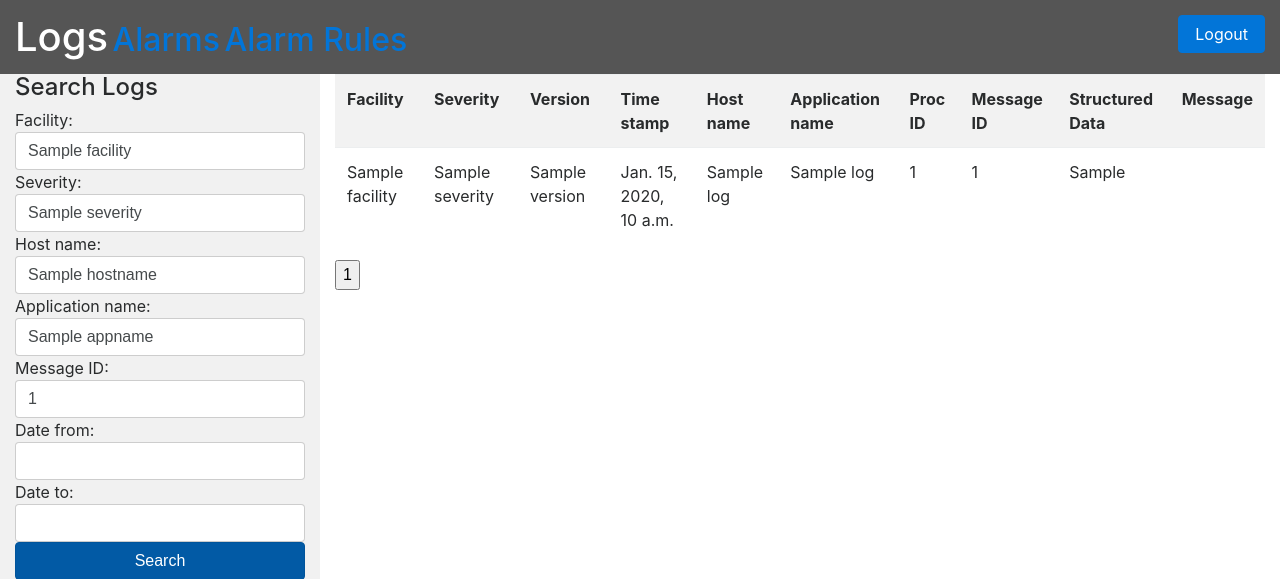
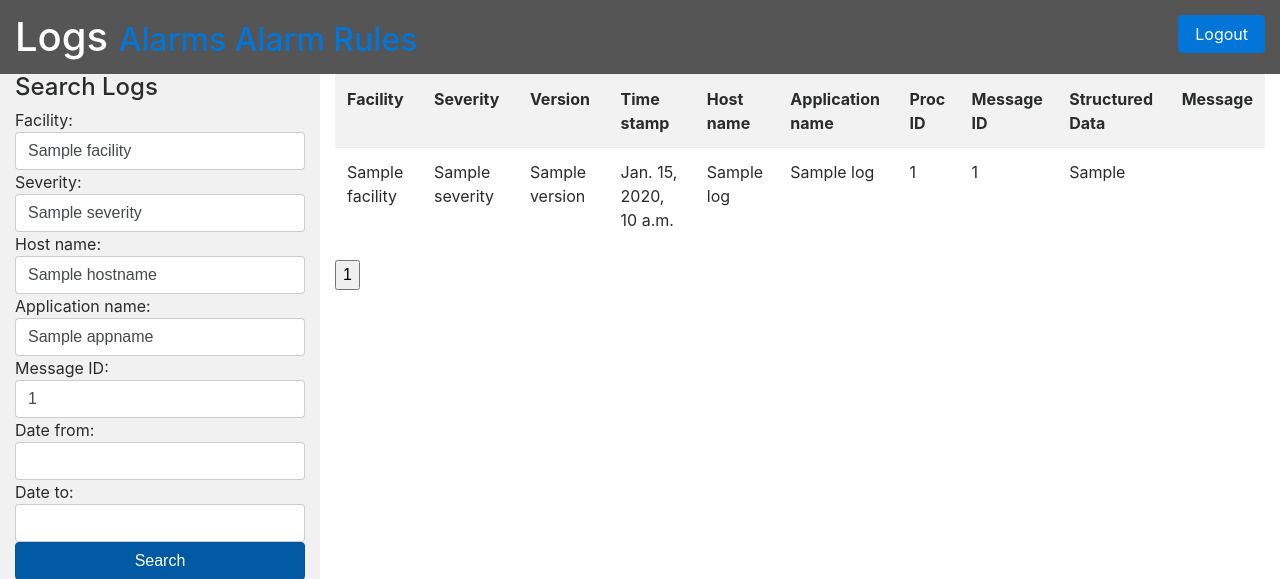
Before and after one commit to DaraYo/SIEM, a Django app: template Server/siemServer/logService/templates/logService/allLogs.html in a window 1280 px wide. Shown: the top 579 px of the page. Run offline with Django 3.2, Linux system fonts and the light colour scheme; a user stored in the database is signed in; tables that the repository leaves empty hold one stand-in row (values such as "Sample post"); the template is opened without the code that fills it: most values are stand-ins (such as "Sample title", 1, 10 or a date in 2020); data that the repository does not hold is empty; parts of the project's set-up code (start-up, migrations or seed data) failed here and were passed over; some libraries are stand-ins or nearby versions.

Commit message:
Sredjen izgled

```diff
--- a/Server/siemServer/alarmService/templates/alarmService/allAlarms.html
+++ b/Server/siemServer/alarmService/templates/alarmService/allAlarms.html
@@ -40,10 +40,10 @@
          color: white;
          padding: 15px;">
          <h2 style="display: inline">
-         <a href="getLogs">Logs</a></h2>
-         <h1 style="display: inline">Alarms</h1>
+         <a href="getLogs" style="text-decoration: none">   Logs   </a></h2>
+         <h1 style="display: inline">   Alarms   </h1>
          {% if perms.alarmService.get_alarm_rules %}
-         <h2 style="display: inline"><a href="alarmRules">Alarm Rules</a></h2>
+         <h2 style="display: inline"><a style="text-decoration: none" href="alarmRules">   Alarm Rules   </a></h2>
          {% endif %}
          <a href="/accounts/logout" class="btn btn-primary" role="button" style="float: right;">Logout</a>
       </div>
--- a/Server/siemServer/logService/templates/logService/allLogs.html
+++ b/Server/siemServer/logService/templates/logService/allLogs.html
@@ -39,10 +39,10 @@
       <div style="background-color: #555;
          color: white;
          padding: 15px;">
-         <h1 style="display: inline">Logs</h1>
-         <h2 style="display: inline"> <a href="allAlarms">Alarms</a></h2>
+         <h1 style="display: inline">   Logs   </h1>
+         <h2 style="display: inline"> <a style="text-decoration: none" href="allAlarms">   Alarms   </a></h2>
          {% if perms.alarmService.get_alarm_rules %}
-         <h2 style="display: inline"><a href="alarmRules">Alarm Rules</a></h2>
+         <h2 style="display: inline"><a style="text-decoration: none" href="alarmRules">   Alarm Rules   </a></h2>
          {% endif %}
          <a href="/accounts/logout" class="btn btn-primary" role="button" style="float: right;">Logout</a>
       </div>
```
Also changed, not shown: Server/siemServer/alarmService/templates/alarmService/alarmRules.html (+4 -4 lines).
